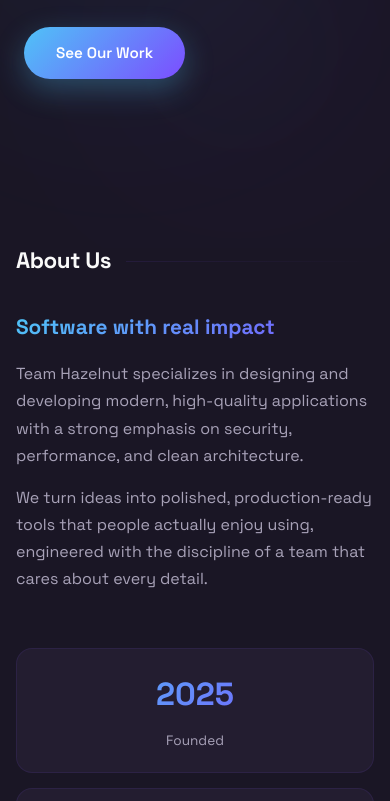
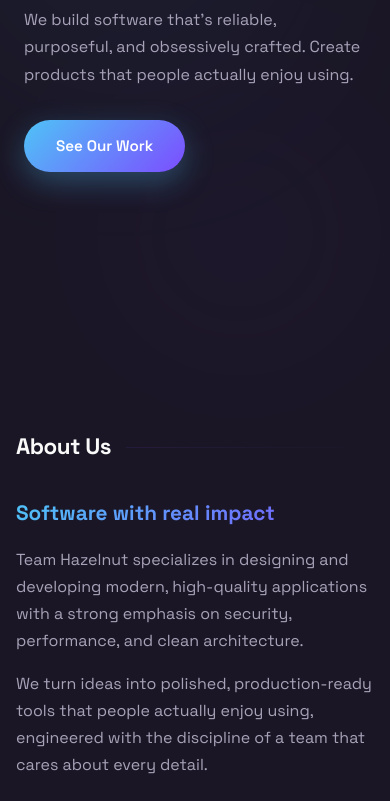
Before and after one commit to teamhazelnut/teamhazelnut, a plain HTML site: page index.html in a window 390 px wide. Shown: the part 410-1211 px from the top of the page. Drawn offline with nearby package versions, Linux system fonts and the light colour scheme.

Commit message:
simplifying

```diff
--- a/index.html
+++ b/index.html
@@ -1147,7 +1147,7 @@
 
             /* Hero Section */
             .hero {
-                min-height: 78vh;
+                min-height: 100vh;
                 padding: 100px 0 40px;
                 width: 100%;
                 max-width: 100%;
```
